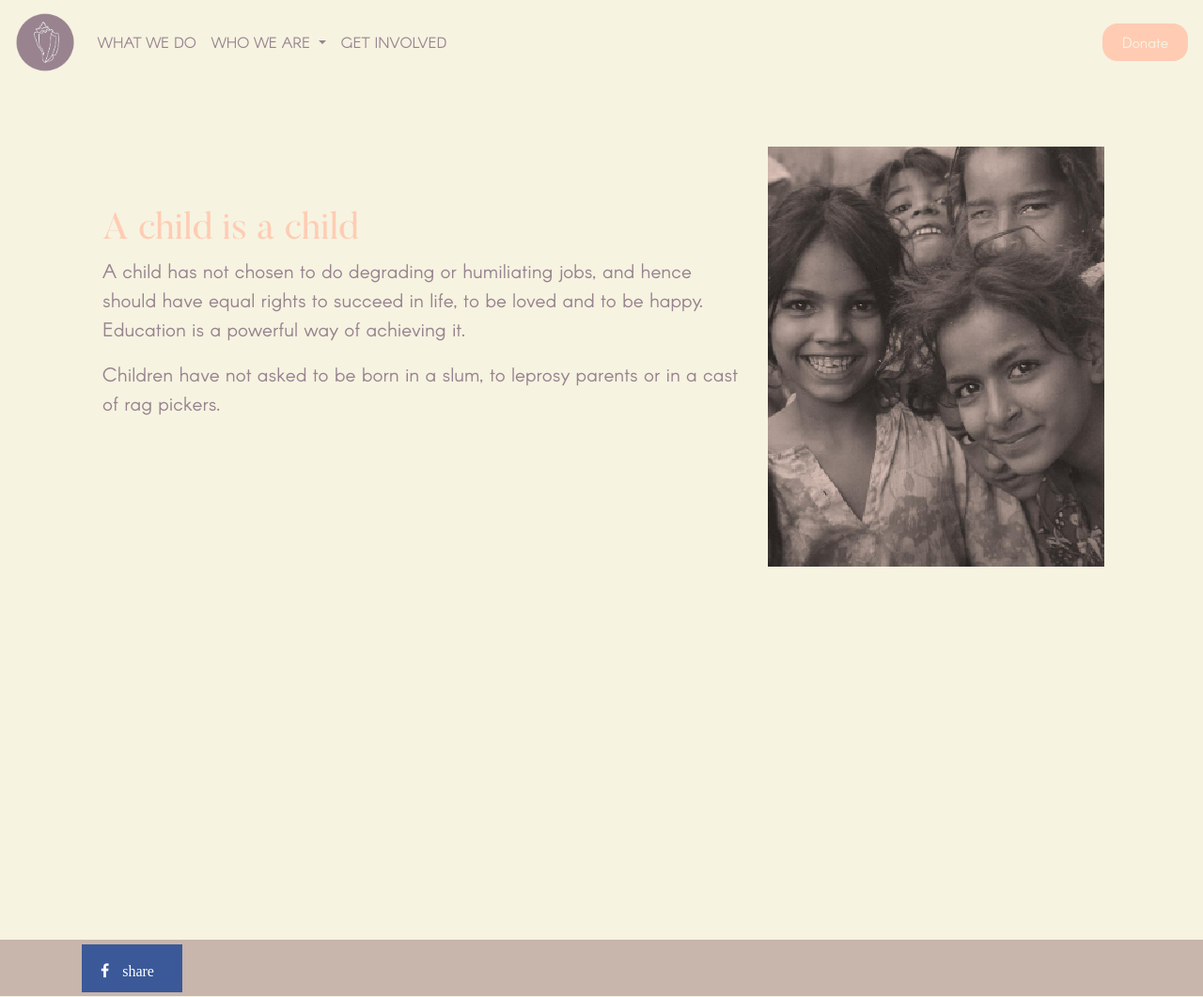
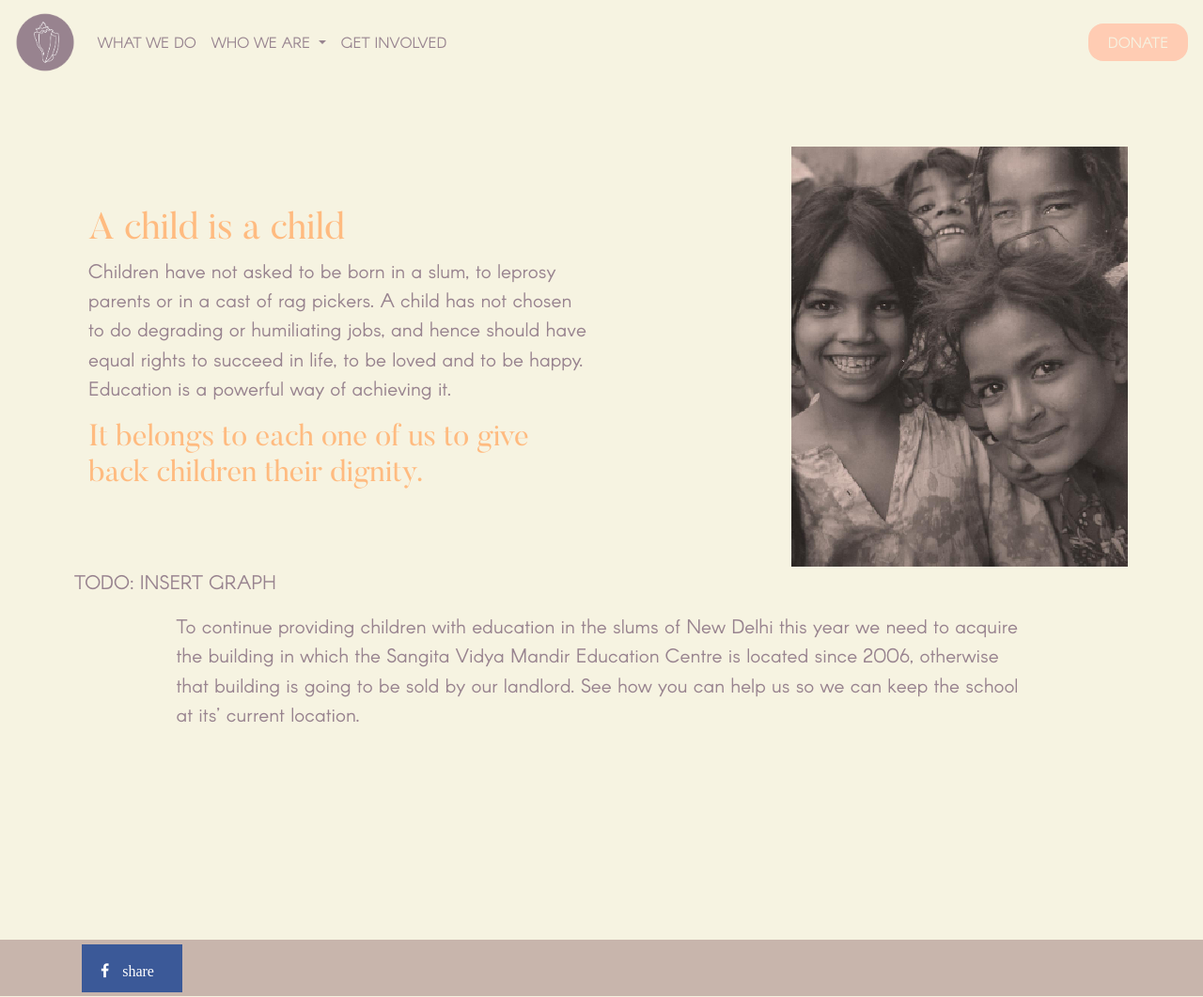
Before and after one commit to edelangh/jivan_foundation, a PHP site: page / in a window 1280 px wide. Shown: the whole page at 94% size. Run offline with PHP 8.4, Linux system fonts and the light colour scheme; data that the repository does not hold is empty; some libraries are stand-ins or nearby versions.

Commit message:
review padding index

```diff
--- a/assets/css/global.css
+++ b/assets/css/global.css
@@ -149,17 +149,15 @@ End container padding
     min-height: 1000px;
 }
 
+@media screen and (min-width: 400px) {
 .body-content {
-  padding: 6rem 1.5rem;
-  text-align: center;
+    padding: 6rem 1.5rem;
 }
-
-.body-content-part > * {
-    color: #98838f;
 }
 
 .quotes {
-    color: #c9b5ac;
+    color: #98838f;
+    font-size: 1.3em;
 }
 
 h1, h2, h3, h4, h5 {
@@ -174,11 +172,11 @@ h1 {
     color: #ffbb80;
 }
 
-.body-content-part h1,
-.body-content-part h2,
-.body-content-part h3,
-.body-content-part h4,
-.body-content-part h5 {
+h1,
+h2,
+h3,
+h4,
+h5 {
     color: #ffbb80;
 }
 
--- a/button_paypal.php
+++ b/button_paypal.php
@@ -1,5 +1,5 @@
 <form action="https://www.paypal.com/cgi-bin/webscr" method="post" target="_top">
     <input type="hidden" name="cmd" value="_s-xclick">
     <input type="hidden" name="hosted_button_id" value="5FX48Z9HYXYZ8">
-    <button class="btn btn-outline-success my-2 my-sm-0" type="submit">Donate</button>
+    <button class="btn btn-outline-success my-2 my-sm-0" type="submit"><?php echo $LANG["donate"]; ?></button>
 </form>
--- a/languages/en.php
+++ b/languages/en.php
@@ -10,24 +10,21 @@ $LANG = array(
     "title_who_sub_assoc" => "The association",
     "title_get_involved" => "GET INVOLVED",
     "share" => "share",
-    "donate" => "Donate",
+    "donate" => "DONATE",
     "quotes_title" => "A child is a child",
     "quotes_text" =>
 "Children have not asked to be born in a slum, to leprosy parents or in a cast of rag pickers.
-A child has not chosen to do degrading or humiliating jobs, and hence should have equal rights to succeed in life, to be loved and to be happy. Education is a powerful way of achieving it",
-"quotes_foot" => "Give back children their dignity.",
+A child has not chosen to do degrading or humiliating jobs, and hence should have equal rights to succeed in life, to be loved and to be happy. Education is a powerful way of achieving it.",
+    "quotes_title_2" => "It belongs to each one of us to give back children their dignity.",
     "result_title" => "Results (Achievements – highlights)",
     "result_body" =>
 "Since 1995
 1025 children received education
 150 completed high school
-225 are enrolled in classes today
-CTA - Discover more >>> What we do",
-    "missions_title" => "Mission / activity (new need) highlight",
+225 are enrolled in classes today",
     "missions_body" =>
 "To continue providing children with education in the slums of New Delhi this year we need to acquire the building in which the Sangita Vidya Mandir Education Centre is located since 2006, otherwise that building is going to be sold by our landlord.
-See how you can help us so we can keep the school at its’ current location.
-CTA - Give some support >>> Get involved (page)",
+See how you can help us so we can keep the school at its’ current location.",
     "jivan_missions_text" =>
 "Jivan’s mission is to support unprivileged children in India by providing them with an opportunity for education
 and self-development.
@@ -72,11 +69,6 @@ In 2015 SVM celebrated its 20 years of existence and 1000 students had been thro
     "involved_once_title" => "Paypal / Cb",
     "involved_once_paypal" =>
 "Give to Jivan through the PayPal Giving Fund. PayPal generously covers all transaction fees so 100% of your donation goes to Jivan.",
-    "involved_title_child" => "A child is a child",
-    "index_para_1" => "A child has not chosen to do degrading or humiliating jobs, and hence should have equal rights to succeed in life, to be loved and to be happy. Education is a powerful way of achieving it.
-    ",
-    "index_para_2" => "Children have not asked to be born in a slum, to leprosy parents or in a cast of rag pickers.
-    ",
     "involved_monthly_title" => "Monthly",
     "involved_monthly_paypal" => "Give to Jivan monthly",
     "involved_partner_title" => "Partner",
--- a/page_index.php
+++ b/page_index.php
@@ -1,18 +1,29 @@
 
 <div class="container body-content">
-
-    <div class="container row body-content-part quotes">
-        <div style="    margin-top: 60px;text-align: left;" class="index-param col-sm-8">
-            <h1 style="color:#ffccb3"><?php echo $LANG["involved_title_child"]; ?></h1>
-            <p style="font-size: 1.3em">
-                <?php echo $LANG["index_para_1"]; ?>
+    <div class="row body-content-part quotes">
+        <div style="margin-top: 60px;text-align: left;" class="index-param col-sm-6">
+            <h1><?php echo $LANG["quotes_title"]; ?></h1>
+            <p>
+                <?php echo $LANG["quotes_text"]; ?>
             </p>
-            <p style="font-size: 1.3em">
-                <?php echo $LANG["index_para_2"]; ?>
-            </p>
+            <h2>
+                <?php echo $LANG["quotes_title_2"]; ?>
+            </h2>
         </div>
+        <div class="col-sm-2"></div>
         <div class="col-sm-4">
             <img src="assets/imgs/index_bck.jpg"></img>
         </div>
     </div>
+    <div class="row quotes">
+           <p>TODO: INSERT GRAPH</p>
+    </div>
+    <div class="row quotes">
+        <div class="col-sm-1"></div>
+        <div class="col-sm-10">
+            <p><?php echo $LANG["missions_body"]; ?></p>
+        </div>
+        <div class="col-sm-1"></div>
+    </div>
+
 </div>
--- a/page_involved.php
+++ b/page_involved.php
@@ -22,7 +22,7 @@
             <div class="col-sm-4">
                     <h4 style="height:20%"><?php echo $LANG["involved_partner_title"] ?></h4>
                     <p style="height:60%"><?php echo $LANG["involved_partner"] ?></p>
-                    <button style="height:21%" class="btn btn-outline-success my-2 my-sm-0">Mail</button>
+                    <button style="height:21%" class="btn btn-outline-success my-2 my-sm-0">DOWNLOAD</button>
             </div>
         </div>
     </div>
```
